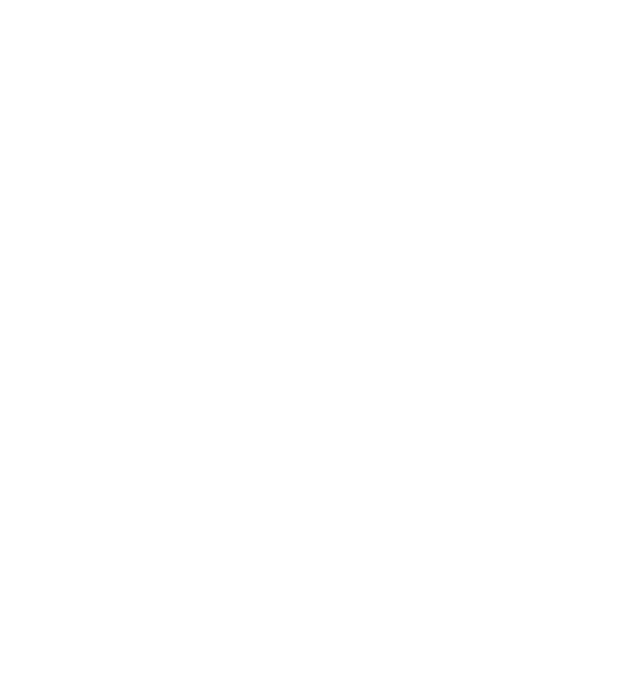
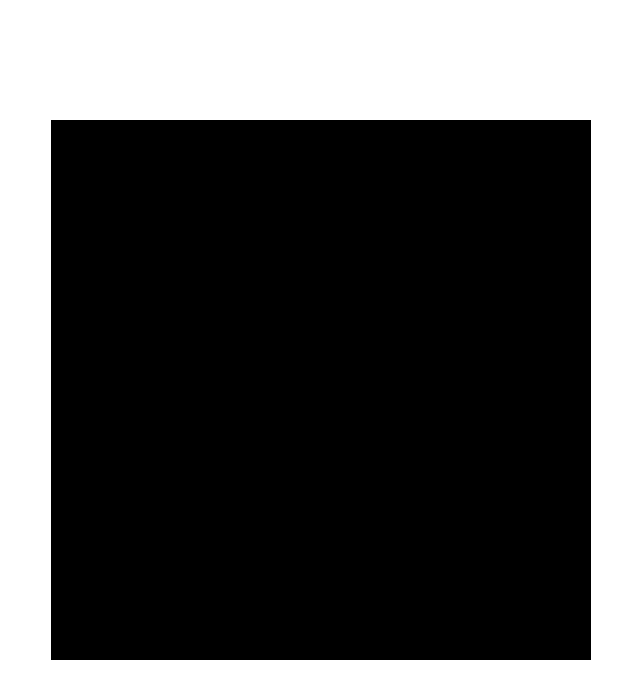
Before and after one commit to Espresso38/sketch, a plain HTML site: page index.html in a window 1280 px wide. Shown: the whole page, without its empty margins (319-959 px from the left). Drawn offline with Linux system fonts and the light colour scheme.

Commit message:
Creating divs for painting

```diff
--- a/index.html
+++ b/index.html
@@ -7,7 +7,10 @@
     <title>Document</title>
 </head>
 <body>
-    <div id="container"></div>
+    <div class="box">
+        <div id="container">
+        </div>
+    </div>
 </body>
 <script src="script.js"></script>
 </html>
--- a/script.js
+++ b/script.js
@@ -4,3 +4,15 @@
 3 dodać hover efect z losowym kolorem
 4 dodać reset płótna
 */
+let divsContainer = document.getElementById("container");
+
+let dimension = 16;
+let totalDivs = dimension * dimension;
+let size = 540 / dimension;
+for (let i = 0; i < totalDivs; i++) {
+    let div = document.createElement("div");
+    div.style.background = "black";
+    div.style.width = size + "px";
+    div.style.height = size + "px";
+    divsContainer.appendChild(div);
+}
--- a/style.css
+++ b/style.css
@@ -2,3 +2,17 @@
     margin: 0;
     padding: 0;
 }
+
+.box {
+    display: flex;
+    justify-content: center;
+    align-items: center;
+    margin-top: 15vh;
+}
+
+#container {
+    display: flex;
+    flex-wrap: wrap;
+    height: 540px;
+    width: 540px;
+}
```
